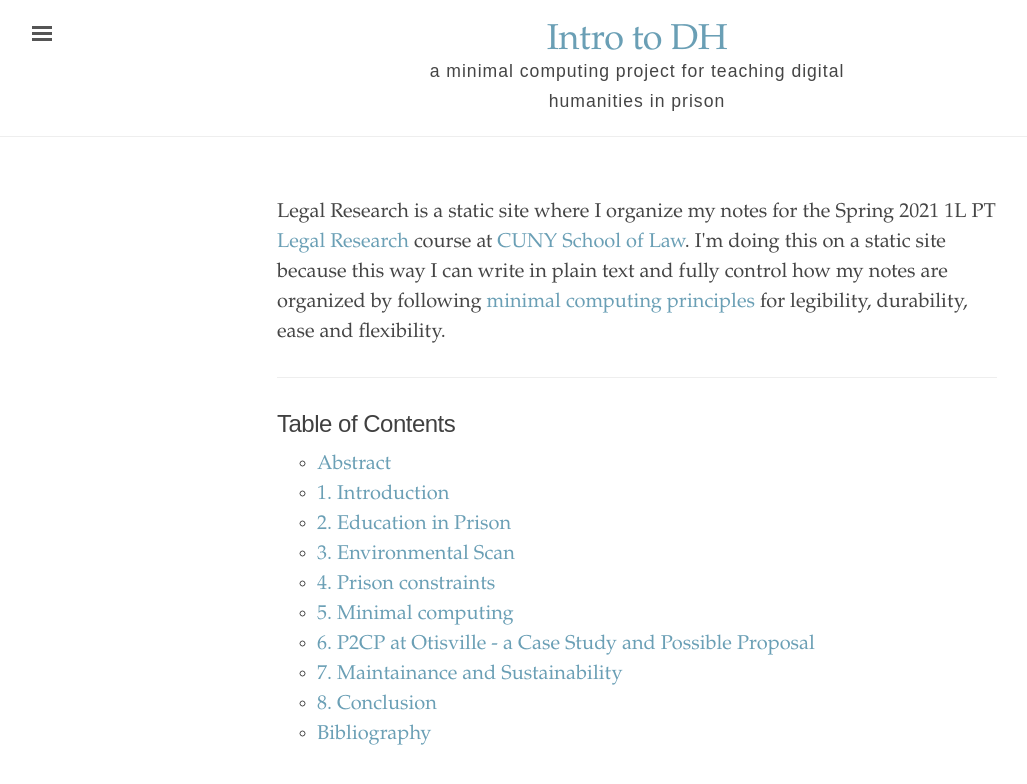
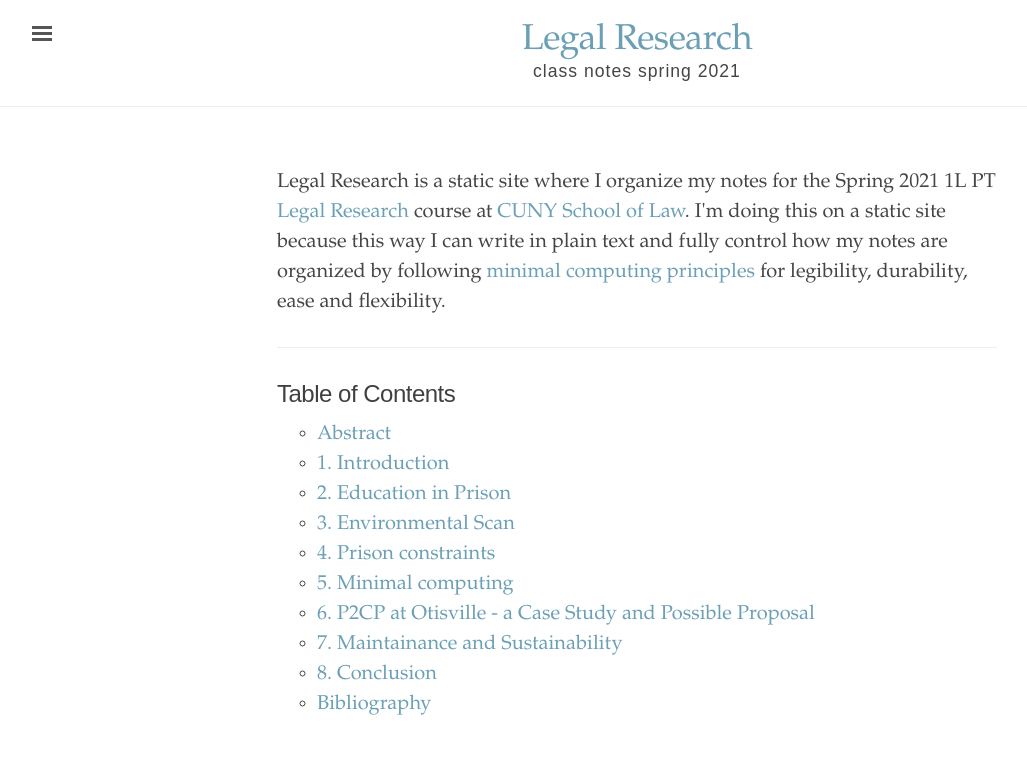
Before and after one commit to binipringle/legalresearch, a Jekyll site: the page built from index.html, in a window 1280 px wide. Shown: the top 784 px of the page, without its empty margins (3-1030 px from the left). Built offline with Jekyll 4.4.1, drawn with Linux system fonts in a browser that asks for light colours.

Commit message:
changed title tagline description baseurl

```diff
--- a/_config.yml
+++ b/_config.yml
@@ -1,11 +1,11 @@
 # Built with Jekyll 3.6.0
 
 # Setupš
-title:               'Intro to DH'
-tagline:             'a minimal computing project for teaching digital humanities in prison'
-description:         'This minimal computing project is an introduction to digital humanities course to be taught in prison using a fairly simple computer network with no internet connection.'
+title:               'Legal Research'
+tagline:             'class notes spring 2021'
+description:         'experiment'
 url:                 'https://github.com/binipringle'
-baseurl:             '/intro-to-dh'
+baseurl:             '/legalresearch'
 
 # About/contact
 author:
```
